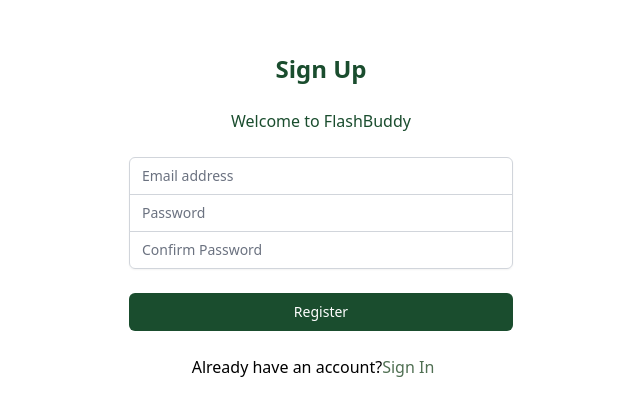
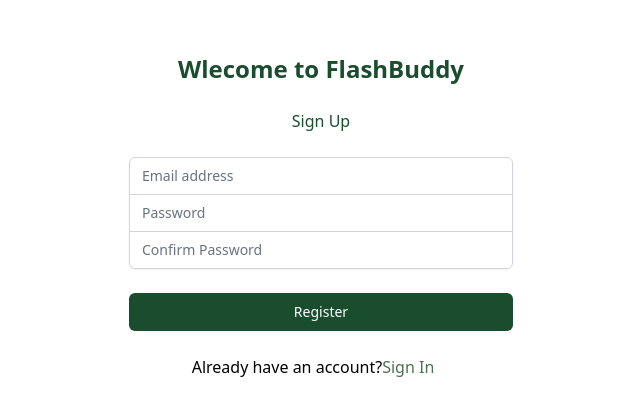
Before and after one commit to ChibaweM/flash-cards, a React (Vite) app: page /signup in a window 1280 px wide. Shown: the part 184-600 px from the top of the page, without its empty margins (319-959 px from the left). Built offline with nearby package versions, Linux system fonts and the light colour scheme.

Commit message:
cleaning up front page

```diff
--- a/src/components/Signin.jsx
+++ b/src/components/Signin.jsx
@@ -6,8 +6,8 @@
   return (
     <div className="min-h-screen flex items-center justify-center bg-white">
       <div className="w-full max-w-md p-8 space-y-6 bg-white rounded-lg ">
-        <h2 className="text-center text-2xl font-bold text-olive">Sign In</h2>
-        <h6 className="text-center text-leather"> Welcome to FlashBuddy</h6>
+        <h2 className="text-center text-2xl font-bold text-olive">Welcome to FlashBuddy</h2>
+        <h6 className="text-center text-leather">Sign In</h6>
         <form className="mt-8 space-y-6">
           <div className="rounded-md shadow-sm -space-y-px">
             <div>
--- a/src/components/Signup.jsx
+++ b/src/components/Signup.jsx
@@ -6,8 +6,8 @@
   return (
     <div className="min-h-screen flex items-center justify-center bg-white">
       <div className="w-full max-w-md p-8 space-y-6 bg-white">
-        <h2 className="text-center text-2xl font-bold text-olive">Sign Up</h2>
-        <h4 className="text-center text-olive"> Welcome to FlashBuddy</h4>
+        <h2 className="text-center text-2xl font-bold text-olive">Wlecome to FlashBuddy</h2>
+        <h4 className="text-center text-olive"> Sign Up</h4>
         <form onSubmit={""} className="mt-8 space-y-6">
           <div className="rounded-md shadow-sm -space-y-px">
             <div>
@@ -26,7 +26,7 @@
             </div>
             <div>
               <label htmlFor="password" className="sr-only">
-                Password
+                Passwords
               </label>
               <input
                 id="password"
@@ -40,7 +40,7 @@
             </div>
             <div>
               <label htmlFor="confirmpassword" className="sr-only">
-                Password
+                confirmpassword
               </label>
               <input
                 id="confirmpassword"
```
